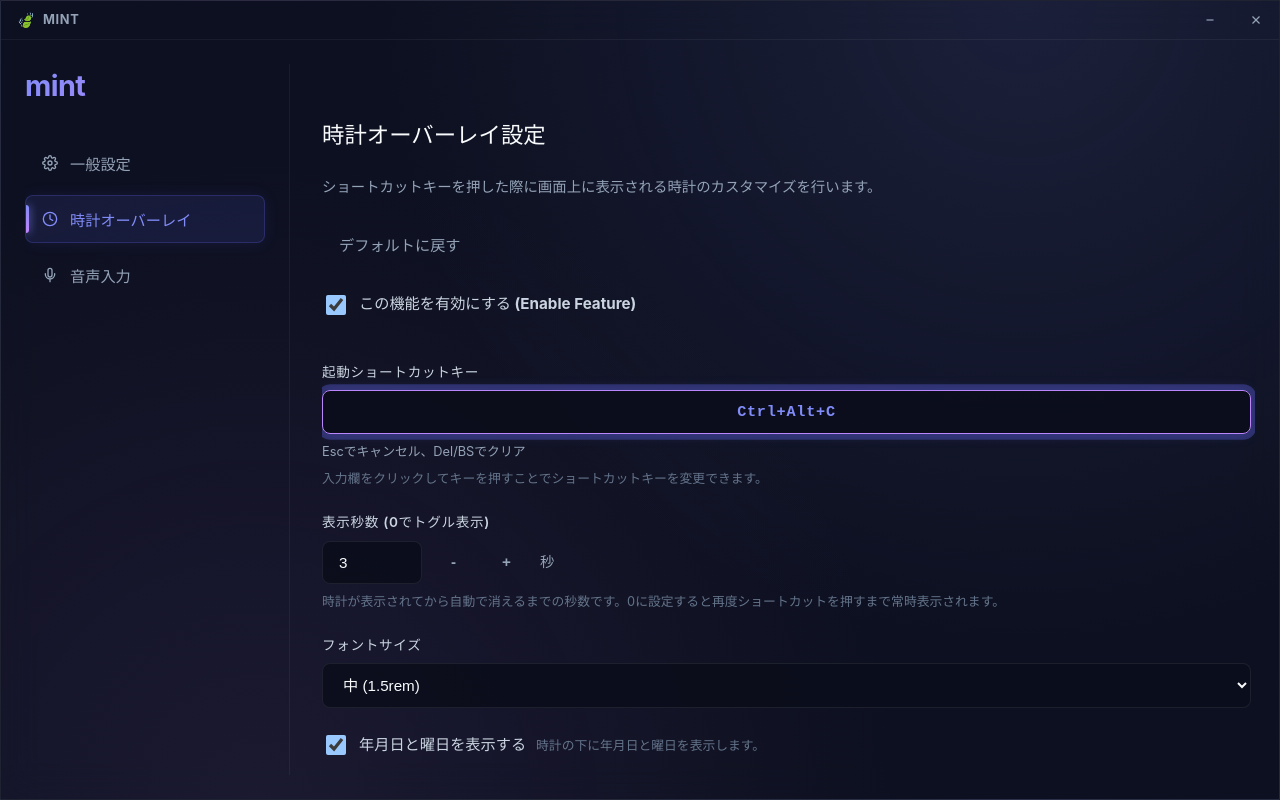
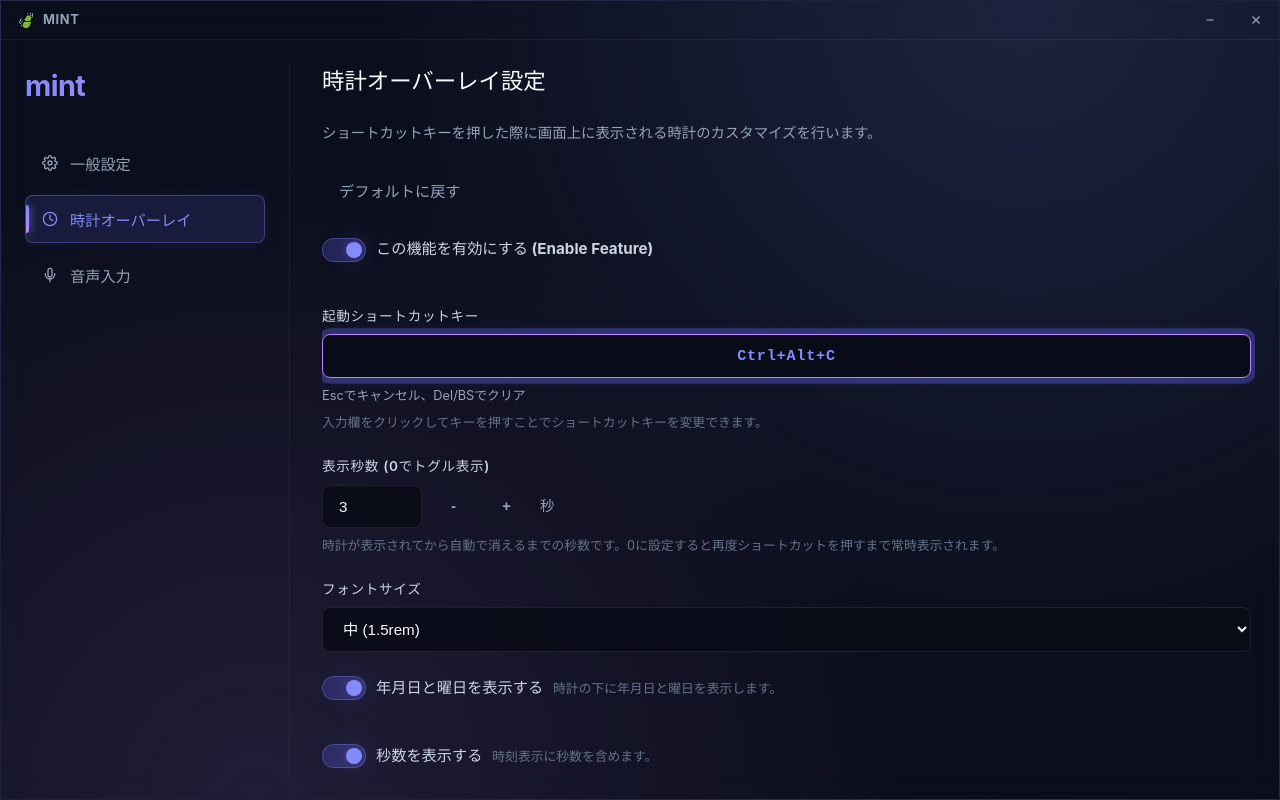
Before and after one commit to ibukani/mint, a React (Vite) app: page / in a window 1280 px wide. Both pictures are taken after a click on the button "時計オーバーレイ". Built offline with nearby package versions, Linux system fonts and the light colour scheme.

Commit message:
style: UI/UXデザインの向上とカスタムSwitchコンポーネントの追加

```diff
--- /dev/null
+++ b/src/design/components/Switch.tsx
@@ -0,0 +1,38 @@
+import type React from "react";
+
+interface SwitchProps
+  extends Omit<React.InputHTMLAttributes<HTMLInputElement>, "type"> {
+  checked: boolean;
+  onChange: (e: React.ChangeEvent<HTMLInputElement>) => void;
+}
+
+export const Switch: React.FC<SwitchProps> = ({
+  checked,
+  onChange,
+  className,
+  id,
+  disabled,
+  ...props
+}) => {
+  const classes = ["design-switch__input", disabled ? "is-disabled" : ""]
+    .filter(Boolean)
+    .join(" ");
+
+  return (
+    <label
+      className={`design-switch ${disabled ? "design-switch--disabled" : ""} ${className || ""}`}
+      htmlFor={id}
+    >
+      <input
+        type="checkbox"
+        id={id}
+        checked={checked}
+        onChange={onChange}
+        className={classes}
+        disabled={disabled}
+        {...props}
+      />
+      <span className="design-switch__slider" />
+    </label>
+  );
+};
--- a/src/design/components/index.ts
+++ b/src/design/components/index.ts
@@ -9,6 +9,7 @@ export { SettingsSection } from "./SettingsSection";
 export { ShortcutInput } from "./ShortcutInput";
 export type { StatusBadgeTone } from "./StatusBadge";
 export { StatusBadge } from "./StatusBadge";
+export { Switch } from "./Switch";
 export { TextArea } from "./TextArea";
 export { TextInput } from "./TextInput";
 export { UnitLabel } from "./UnitLabel";
--- a/src/design/theme.css
+++ b/src/design/theme.css
@@ -13,35 +13,35 @@
   --color-success: #86efac;
   --color-warning: #fde68a;
 
-  --surface-page: #080a13;
-  --surface-root: #0b0e1a;
-  --surface-panel: rgba(16, 20, 38, 0.72);
-  --surface-control: rgba(11, 14, 28, 0.85);
-  --surface-control-hover: rgba(255, 255, 255, 0.05);
-  --surface-accent: rgba(99, 102, 241, 0.12);
-  --surface-accent-action: rgba(99, 102, 241, 0.2);
-  --surface-accent-action-hover: rgba(99, 102, 241, 0.3);
-  --surface-error: rgba(239, 68, 68, 0.15);
-  --surface-success: rgba(34, 197, 94, 0.13);
-  --surface-warning: rgba(245, 158, 11, 0.14);
-  --surface-overlay: rgba(11, 14, 28, 0.85);
+  --surface-page: #05070e;
+  --surface-root: #080b15;
+  --surface-panel: rgba(13, 17, 33, 0.78);
+  --surface-control: rgba(9, 12, 24, 0.9);
+  --surface-control-hover: rgba(129, 140, 248, 0.08);
+  --surface-accent: rgba(99, 102, 241, 0.15);
+  --surface-accent-action: rgba(99, 102, 241, 0.25);
+  --surface-accent-action-hover: rgba(99, 102, 241, 0.35);
+  --surface-error: rgba(239, 68, 68, 0.18);
+  --surface-success: rgba(34, 197, 94, 0.15);
+  --surface-warning: rgba(245, 158, 11, 0.16);
+  --surface-overlay: rgba(9, 12, 24, 0.9);
   --surface-titlebar-btn-hover: rgba(255, 255, 255, 0.08);
   --surface-titlebar-btn-active: rgba(255, 255, 255, 0.15);
 
-  --border-panel: rgba(255, 255, 255, 0.08);
-  --border-subtle: rgba(255, 255, 255, 0.05);
-  --border-control: rgba(255, 255, 255, 0.08);
-  --border-control-focus: rgba(129, 140, 248, 0.65);
-  --border-accent: rgba(99, 102, 241, 0.25);
-  --border-action: rgba(99, 102, 241, 0.35);
-  --border-action-hover: rgba(129, 140, 248, 0.6);
-  --border-error: rgba(239, 68, 68, 0.3);
-  --border-success: rgba(34, 197, 94, 0.3);
-  --border-warning: rgba(245, 158, 11, 0.3);
-  --border-overlay: rgba(255, 255, 255, 0.08);
+  --border-panel: rgba(129, 140, 248, 0.15);
+  --border-subtle: rgba(255, 255, 255, 0.06);
+  --border-control: rgba(255, 255, 255, 0.09);
+  --border-control-focus: rgba(167, 139, 250, 0.85);
+  --border-accent: rgba(129, 140, 248, 0.35);
+  --border-action: rgba(129, 140, 248, 0.45);
+  --border-action-hover: rgba(167, 139, 250, 0.8);
+  --border-error: rgba(239, 68, 68, 0.4);
+  --border-success: rgba(34, 197, 94, 0.4);
+  --border-warning: rgba(245, 158, 11, 0.4);
+  --border-overlay: rgba(255, 255, 255, 0.1);
 
-  --page-accent-top: rgba(129, 140, 248, 0.12);
-  --page-accent-bottom: rgba(192, 132, 252, 0.08);
+  --page-accent-top: rgba(129, 140, 248, 0.16);
+  --page-accent-bottom: rgba(192, 132, 252, 0.12);
 }
 
 :root[data-theme="light"] {
@@ -60,31 +60,31 @@
 
   --surface-page: #f8fafc;
   --surface-root: #f1f5f9;
-  --surface-panel: rgba(255, 255, 255, 0.85);
+  --surface-panel: rgba(255, 255, 255, 0.88);
   --surface-control: rgba(255, 255, 255, 0.98);
-  --surface-control-hover: rgba(99, 102, 241, 0.04);
-  --surface-accent: rgba(79, 70, 229, 0.1);
-  --surface-accent-action: rgba(79, 70, 229, 0.15);
-  --surface-accent-action-hover: rgba(79, 70, 229, 0.22);
-  --surface-error: rgba(239, 68, 68, 0.08);
-  --surface-success: rgba(34, 197, 94, 0.08);
-  --surface-warning: rgba(245, 158, 11, 0.1);
-  --surface-overlay: rgba(15, 23, 42, 0.82);
+  --surface-control-hover: rgba(79, 70, 229, 0.06);
+  --surface-accent: rgba(79, 70, 229, 0.12);
+  --surface-accent-action: rgba(79, 70, 229, 0.18);
+  --surface-accent-action-hover: rgba(79, 70, 229, 0.26);
+  --surface-error: rgba(239, 68, 68, 0.1);
+  --surface-success: rgba(34, 197, 94, 0.1);
+  --surface-warning: rgba(245, 158, 11, 0.12);
+  --surface-overlay: rgba(15, 23, 42, 0.85);
   --surface-titlebar-btn-hover: rgba(15, 23, 42, 0.06);
   --surface-titlebar-btn-active: rgba(15, 23, 42, 0.12);
 
-  --border-panel: rgba(15, 23, 42, 0.1);
-  --border-subtle: rgba(15, 23, 42, 0.06);
-  --border-control: rgba(15, 23, 42, 0.12);
-  --border-control-focus: rgba(79, 70, 229, 0.6);
-  --border-accent: rgba(79, 70, 229, 0.22);
-  --border-action: rgba(79, 70, 229, 0.35);
-  --border-action-hover: rgba(79, 70, 229, 0.55);
-  --border-error: rgba(220, 38, 38, 0.3);
-  --border-success: rgba(22, 163, 74, 0.3);
-  --border-warning: rgba(217, 119, 6, 0.3);
-  --border-overlay: rgba(15, 23, 42, 0.12);
+  --border-panel: rgba(79, 70, 229, 0.12);
+  --border-subtle: rgba(15, 23, 42, 0.08);
+  --border-control: rgba(15, 23, 42, 0.14);
+  --border-control-focus: rgba(79, 70, 229, 0.75);
+  --border-accent: rgba(79, 70, 229, 0.3);
+  --border-action: rgba(79, 70, 229, 0.42);
+  --border-action-hover: rgba(79, 70, 229, 0.7);
+  --border-error: rgba(220, 38, 38, 0.4);
+  --border-success: rgba(22, 163, 74, 0.4);
+  --border-warning: rgba(217, 119, 6, 0.4);
+  --border-overlay: rgba(15, 23, 42, 0.15);
 
-  --page-accent-top: rgba(79, 70, 229, 0.08);
-  --page-accent-bottom: rgba(124, 58, 237, 0.05);
+  --page-accent-top: rgba(79, 70, 229, 0.1);
+  --page-accent-bottom: rgba(124, 58, 237, 0.08);
 }
--- a/src/design/tokens.css
+++ b/src/design/tokens.css
@@ -41,13 +41,17 @@
   --transition-base: 0.25s ease;
   --transition-slow: 0.3s ease;
   --transition-smooth: 0.35s cubic-bezier(0.16, 1, 0.3, 1);
+  --transition-elastic: 0.45s cubic-bezier(0.34, 1.56, 0.64, 1);
 
   --shadow-panel: 0 8px 32px 0 rgb(0 0 0 / 37%);
   --shadow-active: 0 0 15px rgb(99 102 241 / 10%);
   --shadow-focus: 0 0 0 3px rgb(99 102 241 / 25%);
   --shadow-glow: 0 0 20px rgb(99 102 241 / 25%);
+  --shadow-glow-active:
+    0 0 25px rgb(99 102 241 / 40%), 0 0 10px rgb(192 132 252 / 20%);
   --shadow-card-hover:
     0 12px 36px rgb(0 0 0 / 25%), 0 0 20px rgb(99 102 241 / 10%);
   --shadow-overlay: 0 4px 20px rgb(0 0 0 / 50%);
   --shadow-overlay-text: 0 0 10px rgb(129 140 248 / 30%);
+  --shadow-switch: 0 2px 5px rgb(0 0 0 / 25%);
 }
--- a/src/features/clock/components/ClockSettings.tsx
+++ b/src/features/clock/components/ClockSettings.tsx
@@ -8,6 +8,7 @@ import {
   Select,
   SettingsSection,
   ShortcutInput,
+  Switch,
   TextInput,
   UnitLabel,
 } from "../../../design/components";
@@ -86,9 +87,8 @@ export const ClockSettings: React.FC = () => {
         label="この機能を有効にする (Enable Feature)"
         orientation="inline"
       >
-        <TextInput
+        <Switch
           id="clock-enabled-checkbox"
-          type="checkbox"
           checked={clock.enabled}
           onChange={(e) => handleChange("enabled", e.target.checked)}
         />
@@ -168,9 +168,8 @@ export const ClockSettings: React.FC = () => {
         orientation="inline"
         helpText="時計の下に年月日と曜日を表示します。"
       >
-        <TextInput
+        <Switch
           id="clock-show-date-checkbox"
-          type="checkbox"
           checked={clock.showDate}
           onChange={(e) => handleChange("showDate", e.target.checked)}
         />
@@ -182,9 +181,8 @@ export const ClockSettings: React.FC = () => {
         orientation="inline"
         helpText="時刻表示に秒数を含めます。"
       >
-        <TextInput
+        <Switch
           id="clock-show-seconds-checkbox"
-          type="checkbox"
           checked={clock.showSeconds}
           onChange={(e) => handleChange("showSeconds", e.target.checked)}
         />
@@ -196,9 +194,8 @@ export const ClockSettings: React.FC = () => {
         orientation="inline"
         helpText="時間と分の間のコロン「:」を1秒おきに点滅させます。"
       >
-        <TextInput
+        <Switch
           id="clock-blink-colon-checkbox"
-          type="checkbox"
           checked={clock.blinkColon}
           onChange={(e) => handleChange("blinkColon", e.target.checked)}
         />
--- a/src/features/v2t/components/VoiceToTextSettings.tsx
+++ b/src/features/v2t/components/VoiceToTextSettings.tsx
@@ -10,6 +10,7 @@ import {
   FieldRow,
   SettingsSection,
   ShortcutInput,
+  Switch,
   TextArea,
   TextInput,
 } from "../../../design/components";
@@ -377,9 +378,8 @@ export const VoiceToTextSettings: React.FC = () => {
         label="この機能を有効にする (Enable Feature)"
         orientation="inline"
       >
-        <TextInput
+        <Switch
           id="v2t-enabled-checkbox"
-          type="checkbox"
           checked={voiceToText.enabled}
           onChange={(e) => handleChange("enabled", e.target.checked)}
         />
--- a/src/index.css
+++ b/src/index.css
@@ -247,34 +247,67 @@ body {
 }
 
 .settings-save-status {
-  align-self: flex-end;
-  min-width: 8ch;
-  min-height: 28px;
-  padding: var(--space-1) var(--space-3);
-  border: 1px solid var(--border-control);
-  border-radius: var(--radius-sm);
-  background: var(--surface-control);
-  color: var(--color-text-muted);
-  font-size: var(--font-size-xs);
+  position: fixed;
+  bottom: var(--space-5);
+  right: var(--space-5);
+  z-index: 999;
+  min-width: 140px;
+  padding: var(--space-3) var(--space-4);
+  border: 1px solid var(--border-panel);
+  border-radius: var(--radius-md);
+  background: var(--surface-panel);
+  backdrop-filter: blur(var(--blur-md));
+  -webkit-backdrop-filter: blur(var(--blur-md));
+  color: var(--color-text-secondary);
+  font-size: var(--font-size-sm);
   font-weight: var(--font-weight-semibold);
   text-align: center;
-  white-space: nowrap;
+  box-shadow: var(--shadow-panel);
+  display: flex;
+  align-items: center;
+  justify-content: center;
+  gap: var(--space-2);
+  pointer-events: none;
+
+  /* Transitions */
+  opacity: 0;
+  transform: translateY(12px) scale(0.95);
+  transition:
+    opacity var(--transition-smooth),
+    transform var(--transition-smooth),
+    background var(--transition-base),
+    border-color var(--transition-base),
+    color var(--transition-base);
 }
 
 .settings-save-status--idle {
-  visibility: hidden;
+  opacity: 0;
+  transform: translateY(12px) scale(0.95);
+  pointer-events: none;
+}
+
+.settings-save-status--pending,
+.settings-save-status--saving {
+  opacity: 1;
+  transform: translateY(0) scale(1);
 }
 
 .settings-save-status--saved {
+  opacity: 1;
+  transform: translateY(0) scale(1);
   border-color: var(--border-success);
   background: var(--surface-success);
   color: var(--color-success);
+  box-shadow: 0 8px 32px rgba(34, 197, 94, 0.15);
 }
 
 .settings-save-status--error {
+  opacity: 1;
+  transform: translateY(0) scale(1);
   border-color: var(--border-error);
   background: var(--surface-error);
   color: var(--color-error);
+  box-shadow: 0 8px 32px rgba(239, 68, 68, 0.15);
 }
 
 .feature-settings-actions {
@@ -975,14 +1008,27 @@ body {
 }
 
 .clock-preview-card-wrapper {
-  background: var(--surface-control-hover);
-  border: 1px solid var(--border-subtle);
-  border-radius: var(--radius-lg);
-  padding: var(--space-5);
+  background: radial-gradient(
+    circle at 0% 0%,
+    var(--page-accent-top) 0%,
+    var(--surface-control-hover) 70%
+  );
+  border: 1px solid var(--border-panel);
+  border-radius: var(--radius-xl);
+  padding: var(--space-6);
   display: flex;
   justify-content: center;
   align-items: center;
-  max-width: 400px;
+  max-width: 440px;
+  box-shadow: var(--shadow-panel);
+  backdrop-filter: blur(var(--blur-md));
+  -webkit-backdrop-filter: blur(var(--blur-md));
+  transition: all var(--transition-smooth);
+}
+
+.clock-preview-card-wrapper:hover {
+  border-color: var(--border-control-focus);
+  box-shadow: var(--shadow-glow-active), var(--shadow-panel);
 }
 
 /* Loading Spinner */
@@ -1037,3 +1083,77 @@ body {
     transform: translateY(0);
   }
 }
+
+/* Custom Toggle Switch */
+.design-switch {
+  position: relative;
+  display: inline-block;
+  width: 44px;
+  height: 24px;
+  cursor: pointer;
+  user-select: none;
+}
+
+.design-switch--disabled {
+  cursor: not-allowed;
+  opacity: 0.5;
+}
+
+.design-switch__input {
+  opacity: 0;
+  width: 0;
+  height: 0;
+  position: absolute;
+}
+
+.design-switch__slider {
+  position: absolute;
+  top: 0;
+  left: 0;
+  right: 0;
+  bottom: 0;
+  background-color: var(--surface-control);
+  border: 1px solid var(--border-control);
+  border-radius: 24px;
+  transition:
+    background-color var(--transition-smooth),
+    border-color var(--transition-smooth),
+    box-shadow var(--transition-smooth);
+}
+
+.design-switch__slider::before {
+  position: absolute;
+  content: "";
+  height: 16px;
+  width: 16px;
+  left: 3px;
+  bottom: 3px;
+  background-color: var(--color-text-muted);
+  border-radius: 50%;
+  transition:
+    transform var(--transition-elastic),
+    background-color var(--transition-smooth),
+    box-shadow var(--transition-smooth);
+  box-shadow: var(--shadow-switch);
+}
+
+.design-switch__input:checked + .design-switch__slider {
+  background-color: var(--surface-accent-action);
+  border-color: var(--border-accent);
+}
+
+.design-switch__input:checked + .design-switch__slider::before {
+  transform: translateX(20px);
+  background-color: var(--color-accent);
+  box-shadow: var(--shadow-glow-active);
+}
+
+.design-switch:hover .design-switch__slider:not(.design-switch--disabled *) {
+  border-color: var(--border-action-hover);
+  background-color: var(--surface-control-hover);
+}
+
+.design-switch__input:focus-visible + .design-switch__slider {
+  box-shadow: var(--shadow-focus);
+  border-color: var(--border-control-focus);
+}
```
Also changed, not shown: src/App.tsx (+86 -1 lines).
